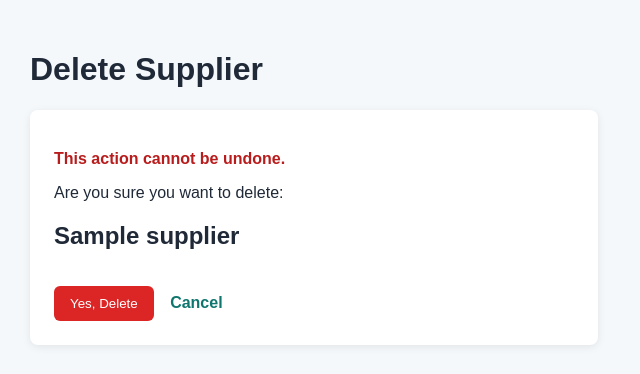
After one commit to vfb-dev/medistock, a Django app: page /suppliers/1/delete/ in a window 1280 px wide. The commit adds this page. Shown: the top 374 px of the page, without its empty margins (0-640 px from the left). Run offline with Django 5.2, Linux system fonts and the light colour scheme; tables that the repository leaves empty hold one stand-in row (values such as "Sample post").

Commit message:
delete suppliers

```diff
--- a/inventory/urls.py
+++ b/inventory/urls.py
@@ -12,4 +12,5 @@ urlpatterns = [
     path('suppliers/', views.supplier_list, name='supplier_list'),
     path('suppliers/add/', views.supplier_create, name='supplier_create'),
     path('suppliers/<int:pk>/edit/', views.supplier_update, name='supplier_update'),
+    path('suppliers/<int:pk>/delete/', views.supplier_delete, name='supplier_delete'),
 ]
--- a/inventory/views.py
+++ b/inventory/views.py
@@ -144,3 +144,16 @@ def supplier_update(request, pk):
     }
 
     return render(request, 'inventory/supplier_form.html', context)
+
+def supplier_delete(request, pk):
+    supplier = get_object_or_404(Supplier, pk=pk)
+
+    if request.method == 'POST':
+        supplier.delete()
+        return redirect('supplier_list')
+
+    context = {
+        'supplier': supplier,
+    }
+
+    return render(request, 'inventory/supplier_confirm_delete.html', context)
--- /dev/null
+++ b/templates/inventory/supplier_confirm_delete.html
@@ -0,0 +1,62 @@
+<!DOCTYPE html>
+<html>
+<head>
+    <title>Delete Supplier - MediStock</title>
+    <style>
+        body {
+            font-family: Arial, sans-serif;
+            background: #f4f8fb;
+            margin: 0;
+            padding: 30px;
+            color: #1f2937;
+        }
+
+        .box {
+            background: white;
+            padding: 24px;
+            border-radius: 8px;
+            max-width: 520px;
+            box-shadow: 0 2px 8px rgba(0,0,0,0.08);
+        }
+
+        .warning {
+            color: #b91c1c;
+            font-weight: bold;
+        }
+
+        button {
+            margin-top: 16px;
+            padding: 10px 16px;
+            background: #dc2626;
+            color: white;
+            border: none;
+            border-radius: 6px;
+            cursor: pointer;
+        }
+
+        a {
+            color: #0f766e;
+            text-decoration: none;
+            font-weight: bold;
+            margin-left: 12px;
+        }
+    </style>
+</head>
+<body>
+    <h1>Delete Supplier</h1>
+
+    <div class="box">
+        <p class="warning">This action cannot be undone.</p>
+
+        <p>Are you sure you want to delete:</p>
+
+        <h2>{{ supplier.name }}</h2>
+
+        <form method="post">
+            {% csrf_token %}
+            <button type="submit">Yes, Delete</button>
+            <a href="/suppliers/">Cancel</a>
+        </form>
+    </div>
+</body>
+</html>
--- a/templates/inventory/supplier_list.html
+++ b/templates/inventory/supplier_list.html
@@ -73,6 +73,8 @@
                     <td>{{ supplier.address }}</td>
                     <td>
                         <a href="/suppliers/{{ supplier.id }}/edit/">Edit</a>
+                        |
+                        <a href="/suppliers/{{ supplier.id }}/delete/">Delete</a>
                     </td>
                 </tr>
             {% empty %}
```
